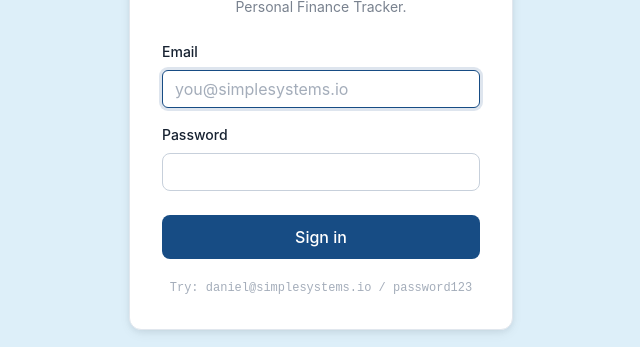
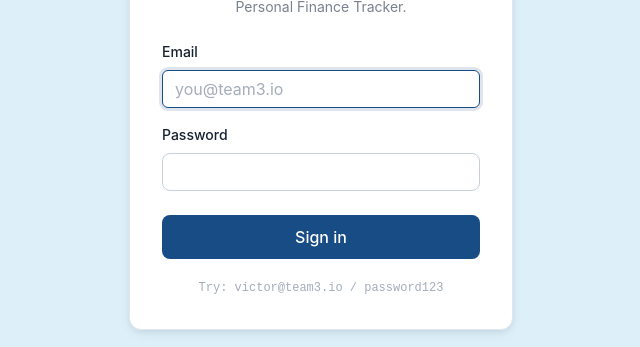
Before and after one commit to magcal90/aie1f-frontend-development-project, a React (Vite) app: page /login in a window 1280 px wide. Shown: the part 314-661 px from the top of the page, without its empty margins (319-959 px from the left). Built offline with nearby package versions, Linux system fonts and the light colour scheme; data requests are answered from the project's data file.

Commit message:
add users

```diff
--- a/data/users.js
+++ b/data/users.js
@@ -1,15 +1,15 @@
 export const USERS = [
   {
     id: "u1",
-    name: "Daniel Goh",
-    email: "daniel@simplesystems.io",
+    name: "Victor Tan",
+    email: "victor@team3.io",
     password: "password123",
     role: "admin",
   },
   {
     id: "u2",
-    name: "Alice Tan",
-    email: "alice@simplesystems.io",
+    name: "Alex Chew",
+    email: "alex@team3.io",
     password: "password123",
     role: "user",
   },
--- a/src/components/TransactionItem.module.css
+++ b/src/components/TransactionItem.module.css
@@ -23,8 +23,8 @@
 }
 .transactionDate,
 .transactionCategory {
-  color: var(--muted);
-  font-size: 0.8rem;
+  color: var(--brand);
+  font-size: 1.0rem;
 }
 .transactionDate {
   font-variant-numeric: tabular-nums;
--- a/src/pages/LoginPage.jsx
+++ b/src/pages/LoginPage.jsx
@@ -60,7 +60,7 @@ function LoginPage() {
               className={styles.input}
               value={email}
               onChange={(e) => setEmail(e.target.value)}
-              placeholder="you@simplesystems.io"
+              placeholder="you@team3.io"
               required
               autoFocus
             />
@@ -84,7 +84,7 @@ function LoginPage() {
         </form>
 
         <p className={styles.hint}>
-          Try: daniel@simplesystems.io / password123
+          Try: victor@team3.io / password123
         </p>
       </div>
     </div>
```
